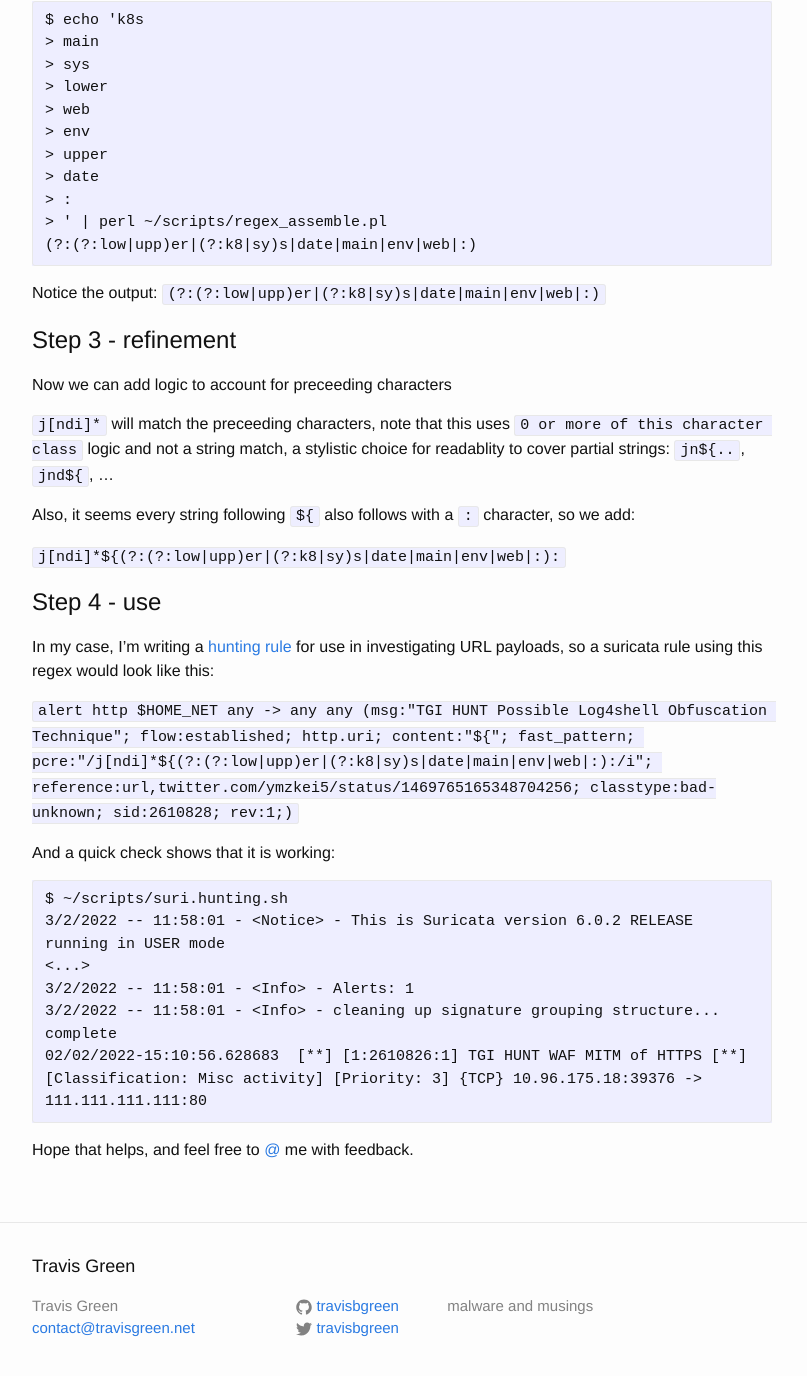
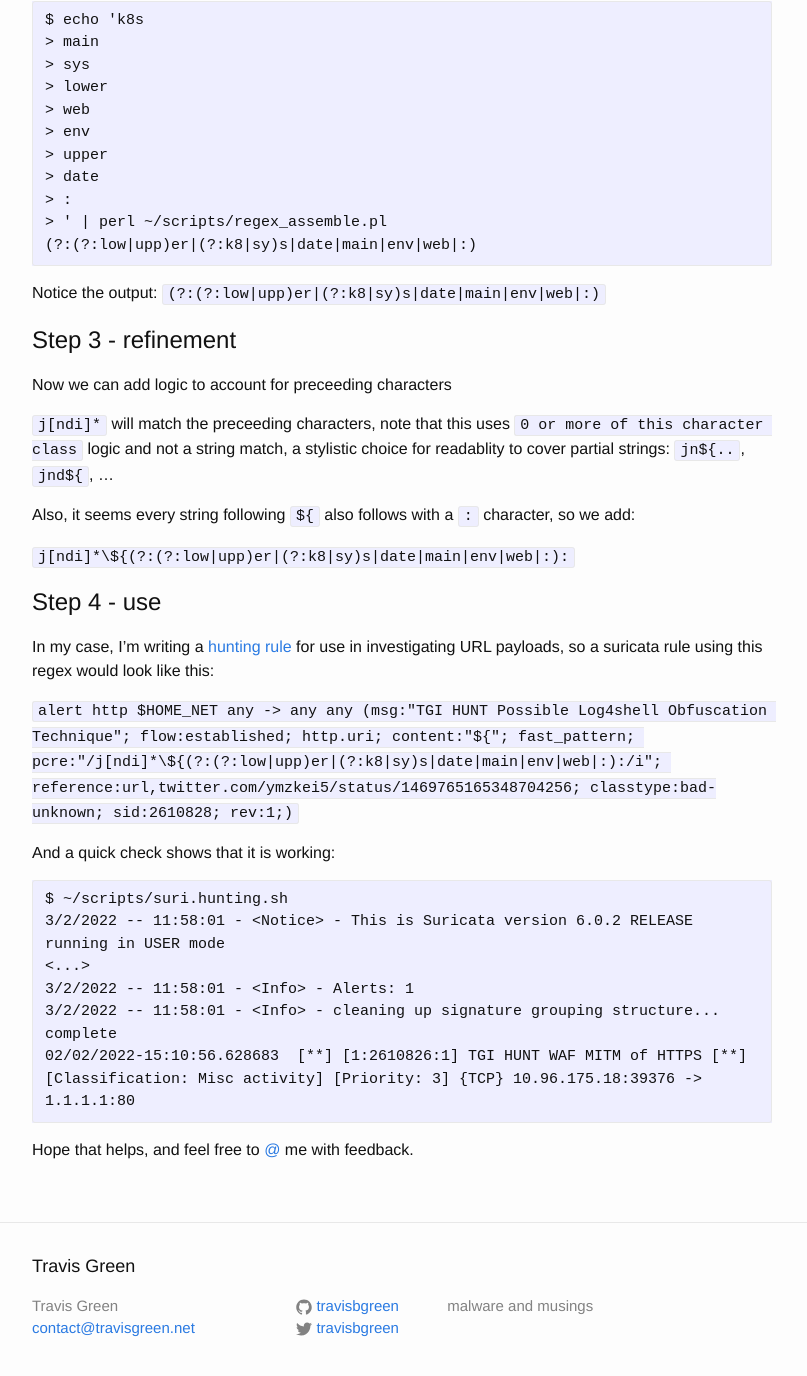
Before and after one commit to travisbgreen/travisgreen.net, a Jekyll site: the page built from _posts/2022-02-03-easily-assemble-regular-expressions.markdown, in a window 1280 px wide and 1400 px high, scrolled down 1717 px. Shown: the top 1376 px of the window, without its empty margins (238-1045 px from the left). Built offline with Jekyll 4.4.1, drawn with Linux system fonts in a browser that asks for light colours.

Commit message:
regex correction

````diff
--- a/_posts/2022-02-03-easily-assemble-regular-expressions.markdown
+++ b/_posts/2022-02-03-easily-assemble-regular-expressions.markdown
@@ -75,12 +75,12 @@ Now we can add logic to account for preceeding characters
 
 Also, it seems every string following `${` also follows with a `:` character, so we add:
 
-`j[ndi]*${(?:(?:low|upp)er|(?:k8|sy)s|date|main|env|web|:):`
+`j[ndi]*\${(?:(?:low|upp)er|(?:k8|sy)s|date|main|env|web|:):`
 
 # Step 4 - use
 In my case, I'm writing a [hunting rule](https://github.com/travisbgreen/hunting-rules) for use in investigating URL payloads, so a suricata rule using this regex would look like this:
 
-`alert http $HOME_NET any -> any any (msg:"TGI HUNT Possible Log4shell Obfuscation Technique"; flow:established; http.uri; content:"${"; fast_pattern; pcre:"/j[ndi]*${(?:(?:low|upp)er|(?:k8|sy)s|date|main|env|web|:):/i"; reference:url,twitter.com/ymzkei5/status/1469765165348704256; classtype:bad-unknown; sid:2610828; rev:1;)`
+`alert http $HOME_NET any -> any any (msg:"TGI HUNT Possible Log4shell Obfuscation Technique"; flow:established; http.uri; content:"${"; fast_pattern; pcre:"/j[ndi]*\${(?:(?:low|upp)er|(?:k8|sy)s|date|main|env|web|:):/i"; reference:url,twitter.com/ymzkei5/status/1469765165348704256; classtype:bad-unknown; sid:2610828; rev:1;)`
 
 And a quick check shows that it is working:
 ```
@@ -89,7 +89,7 @@ $ ~/scripts/suri.hunting.sh
 <...>
 3/2/2022 -- 11:58:01 - <Info> - Alerts: 1
 3/2/2022 -- 11:58:01 - <Info> - cleaning up signature grouping structure... complete
-02/02/2022-15:10:56.628683  [**] [1:2610826:1] TGI HUNT WAF MITM of HTTPS [**] [Classification: Misc activity] [Priority: 3] {TCP} 10.96.175.18:39376 -> 111.111.111.111:80
+02/02/2022-15:10:56.628683  [**] [1:2610826:1] TGI HUNT WAF MITM of HTTPS [**] [Classification: Misc activity] [Priority: 3] {TCP} 10.96.175.18:39376 -> 1.1.1.1:80
 ```
 
 Hope that helps, and feel free to [@](https://twitter.com/travisbgreen) me with feedback.
````
